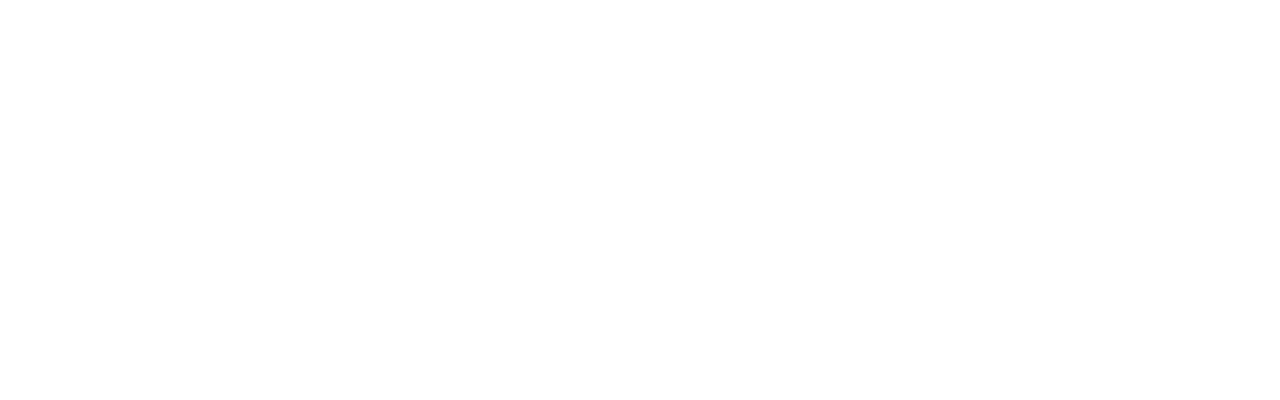
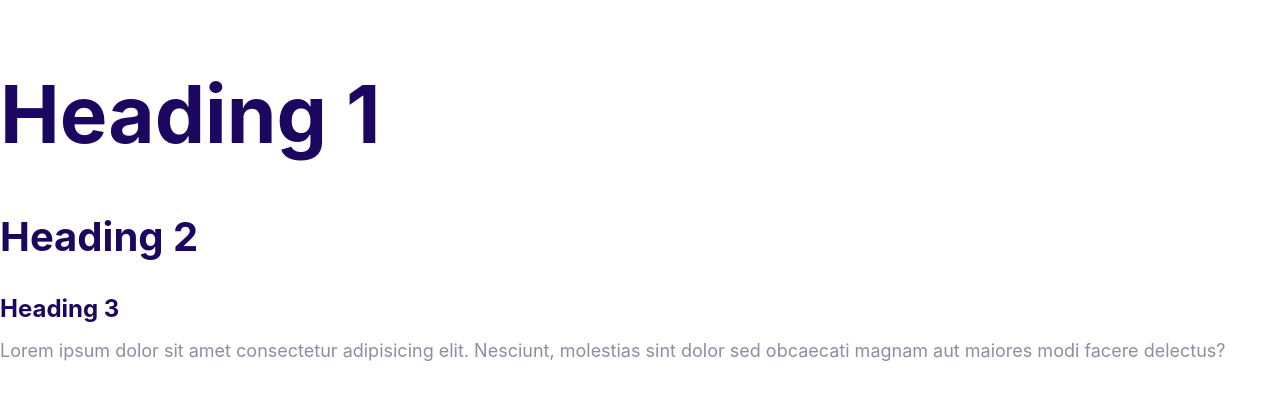
Before and after one commit to DariushStony/html_css, a plain HTML site: page index.html in a window 1280 px wide. Drawn offline with Linux system fonts and the light colour scheme.

Commit message:
feat(styles.css) define the styles for the fonts

```diff
--- a/css/styles.css
+++ b/css/styles.css
@@ -2,6 +2,56 @@
     --color-primary: #2584ff;
     --color-secondary: #00d9ff;
     --color-accent: #ff3400;
-    --color-heading: #1b0760;
+    --color-headings: #1b0760;
     --color-body: #918ca4;
 }
+
+html {
+    /* 62.5% of 16px = 10px */
+    font-size: 62.5%;
+}
+
+body {
+    color: var(--color-body);
+    font-family: Inter, Arial, Helvetica, sans-serif;
+    font-size: 2.4rem;
+    line-height: 1.5;
+}
+
+h1,
+h2,
+h3 {
+    color: var(--color-headings);
+    margin-bottom: 1rem;
+}
+
+h1 {
+    font-size: 7rem;
+}
+
+h2 {
+    font-size: 4rem;
+}
+
+h3 {
+    font-size: 3rem;
+}
+
+p {
+    margin-top: 0;
+}
+
+@media screen and (min-width: 1024px) {
+    body {
+        font-size: 1.8rem;
+    }
+    h1 {
+        font-size: 8rem;
+    }
+    h2 {
+        font-size: 4rem;
+    }
+    h3 {
+        font-size: 2.4rem;
+    }
+}
--- a/index.html
+++ b/index.html
@@ -11,7 +11,13 @@
 </head>
 
 <body>
-
+    <h1>Heading 1</h1>
+    <h2>Heading 2</h2>
+    <h3>Heading 3</h3>
+    <p>
+        Lorem ipsum dolor sit amet consectetur adipisicing elit. Nesciunt, molestias sint dolor sed obcaecati magnam aut
+        maiores modi facere delectus?
+    </p>
 </body>
 
 </html>
```
